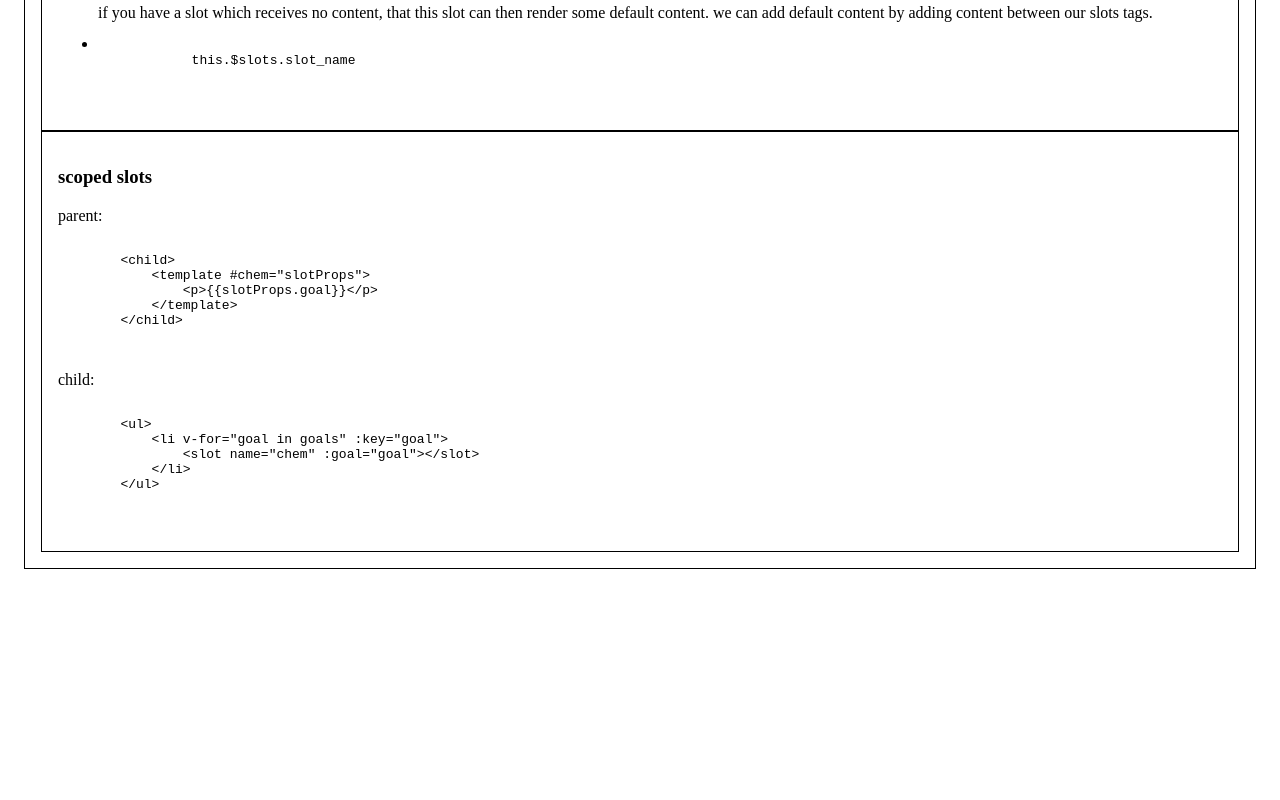
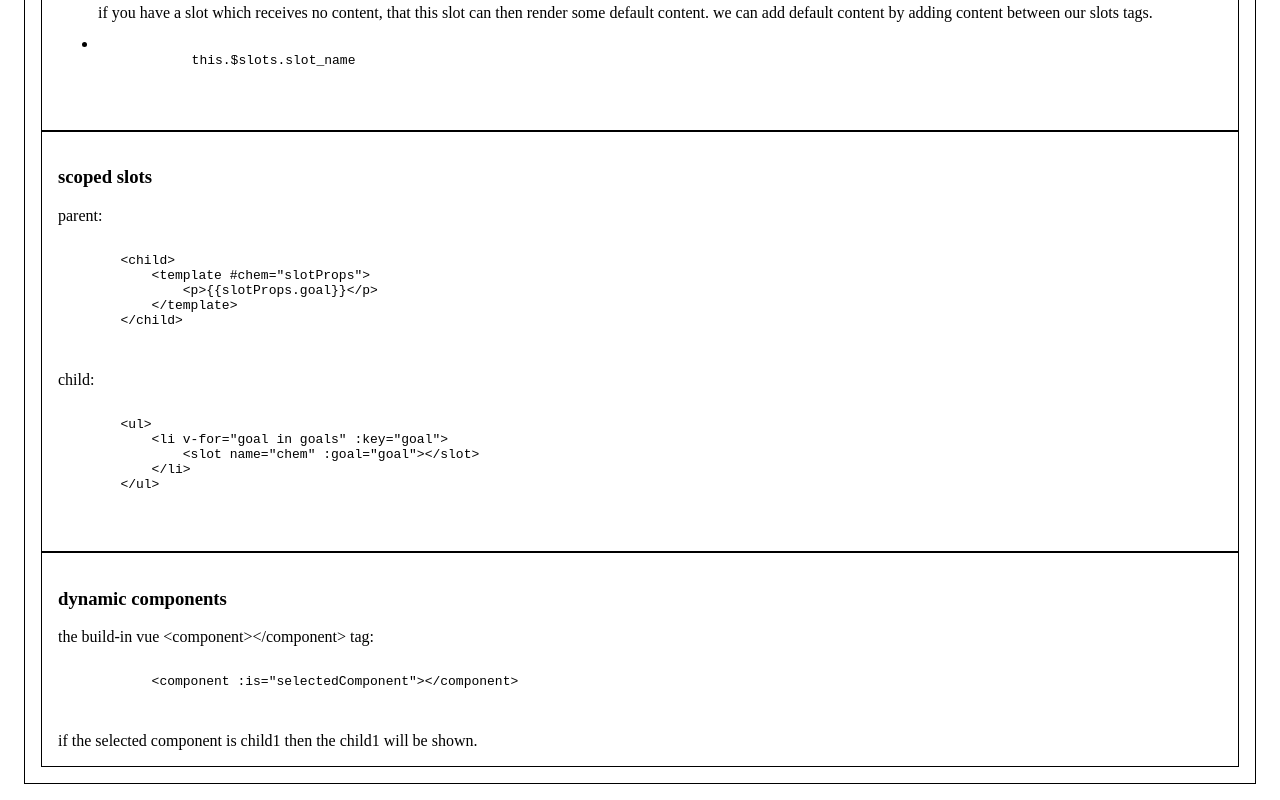
Before and after one commit to MohammadFAHssn/V_u_e, a Vue app in the folder vue-project/: page /diving-deeper-into-components in a window 1280 px wide. Shown: the part 457-1257 px from the top of the page. Before the commit the page ends 1042 px from the top, so only its background shows below. Built offline with nearby package versions, Linux system fonts and the light colour scheme.

Commit message:
dynamic components

```diff
--- a/vue-project/src/components/DivingDeeperIntoComponents/DivingDeeperIntoComponents.vue
+++ b/vue-project/src/components/DivingDeeperIntoComponents/DivingDeeperIntoComponents.vue
@@ -5,10 +5,12 @@ export default {}
 <template>
   <h2>Diving Deeper Into Components</h2>
 
+  <!-- global component -->
   <section class="tip">
     <h3>global component</h3>
   </section>
 
+  <!-- more on slots -->
   <section class="tip">
     <h3>more on slots</h3>
 
@@ -31,6 +33,7 @@ export default {}
     </ul>
   </section>
 
+  <!-- scoped slots -->
   <section class="tip">
     <h3>scoped slots</h3>
 
@@ -60,4 +63,19 @@ export default {}
       </pre>
     </div>
   </section>
+
+  <!-- dynamic components -->
+  <section class="tip">
+    <h3>dynamic components</h3>
+
+    <div>
+      the build-in vue &lt;component&gt;&lt;/component&gt; tag:
+      <pre>
+        <code>
+            &lt;component :is=&quot;selectedComponent&quot;&gt;&lt;/component&gt;
+        </code>
+      </pre>
+      if the selected component is child1 then the child1 will be shown.
+    </div>
+  </section>
 </template>
```
